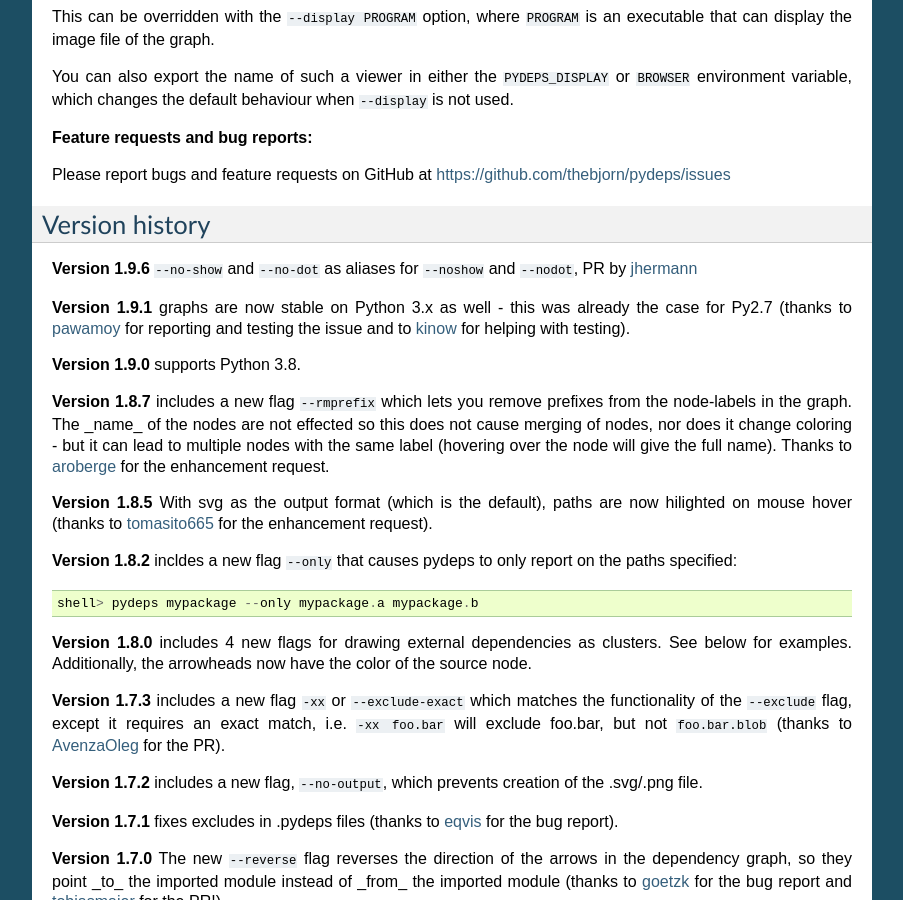
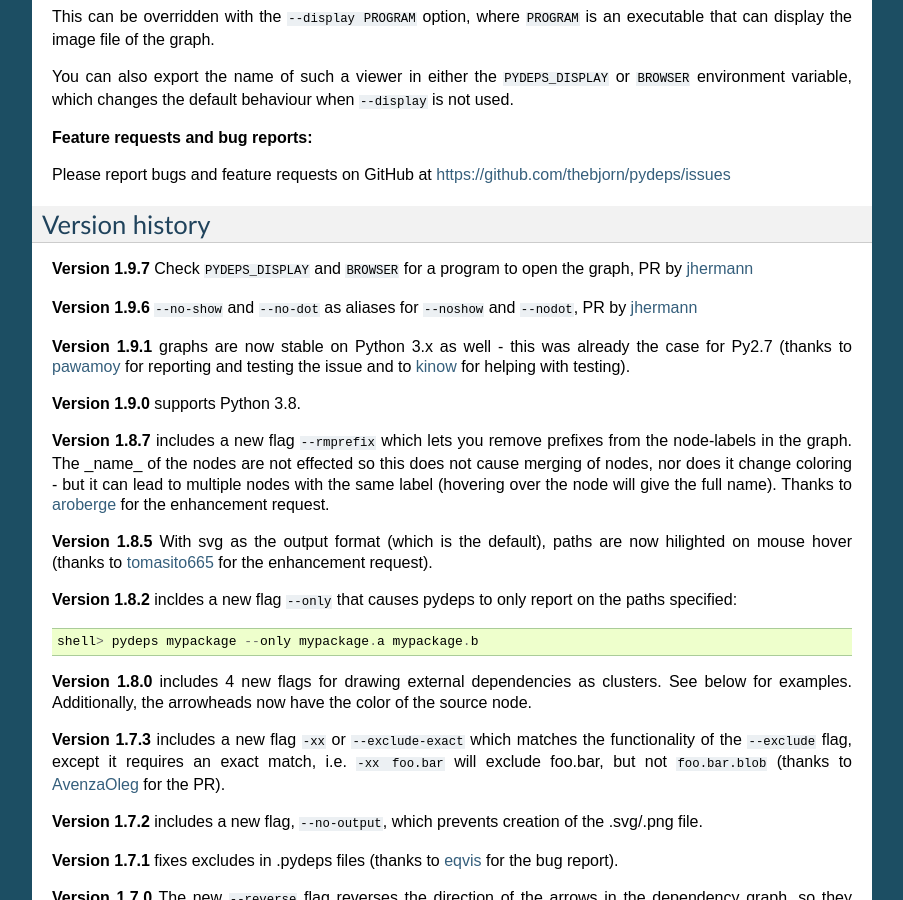
Before and after one commit to thebjorn/pydeps, a Sphinx documentation site: the page built from docs/index.rst, in a window 1280 px wide and 900 px high, scrolled down 775 px. Shown: the whole window, without its empty margins (198-1101 px from the left). Built offline with Sphinx 7.4.7, drawn with Linux system fonts in a browser that asks for light colours; some of the changed text lies outside the part shown.

Commit message:
upversion

```diff
--- a/README.rst
+++ b/README.rst
@@ -68,6 +68,9 @@ https://github.com/thebjorn/pydeps/issues
 
 Version history
 ---------------
+
+**Version 1.9.7** Check ``PYDEPS_DISPLAY`` and ``BROWSER`` for a program to open
+the graph, PR by jhermann_
 
 **Version 1.9.6** ``--no-show`` and ``--no-dot`` as aliases for ``--noshow``
 and ``--nodot``, PR by jhermann_
--- a/docs/conf.py
+++ b/docs/conf.py
@@ -54,9 +54,9 @@ copyright = u'2014 - %s Bjorn Pettersen' % datetime.date.today().year
 # built documents.
 #
 # The short X.Y version.
-version = '1.9.6'
+version = '1.9.7'
 # The full version, including alpha/beta/rc tags.
-release = '1.9.6'
+release = '1.9.7'
 
 # The language for content autogenerated by Sphinx. Refer to documentation
 # for a list of supported languages.
--- a/pydeps/__init__.py
+++ b/pydeps/__init__.py
@@ -3,4 +3,4 @@
 Python module dependency visualization. This package installs the ``pydeps``
 command, and normal usage will be to use it from the command line.
 """
-__version__ = "1.9.6"
+__version__ = "1.9.7"
--- a/setup.py
+++ b/setup.py
@@ -11,7 +11,7 @@ import setuptools
 from distutils.core import setup
 from setuptools.command.test import test as TestCommand
 
-version='1.9.6'
+version='1.9.7'
 
 
 class PyTest(TestCommand):
```
